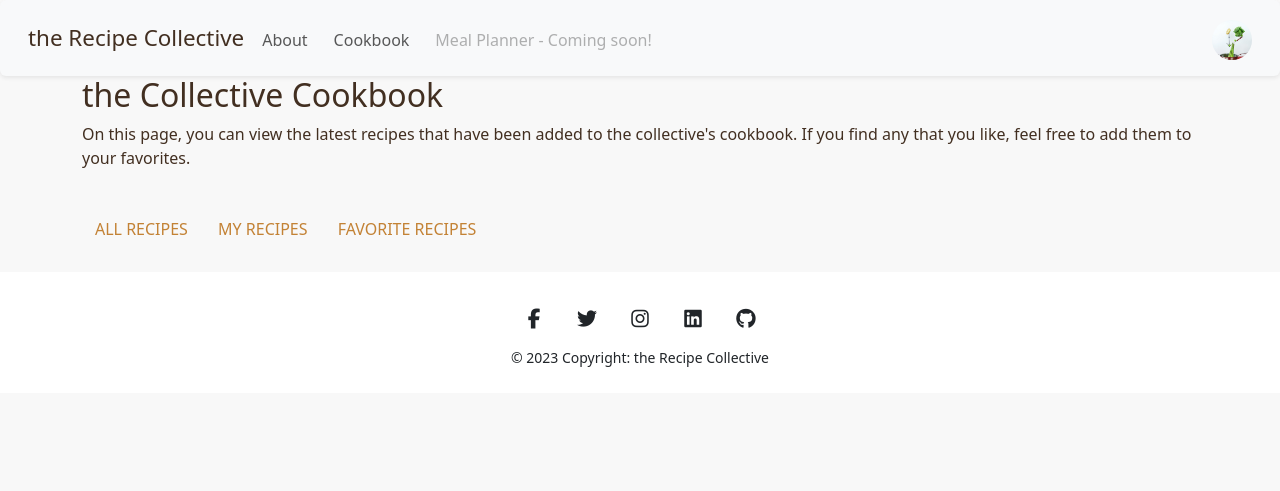
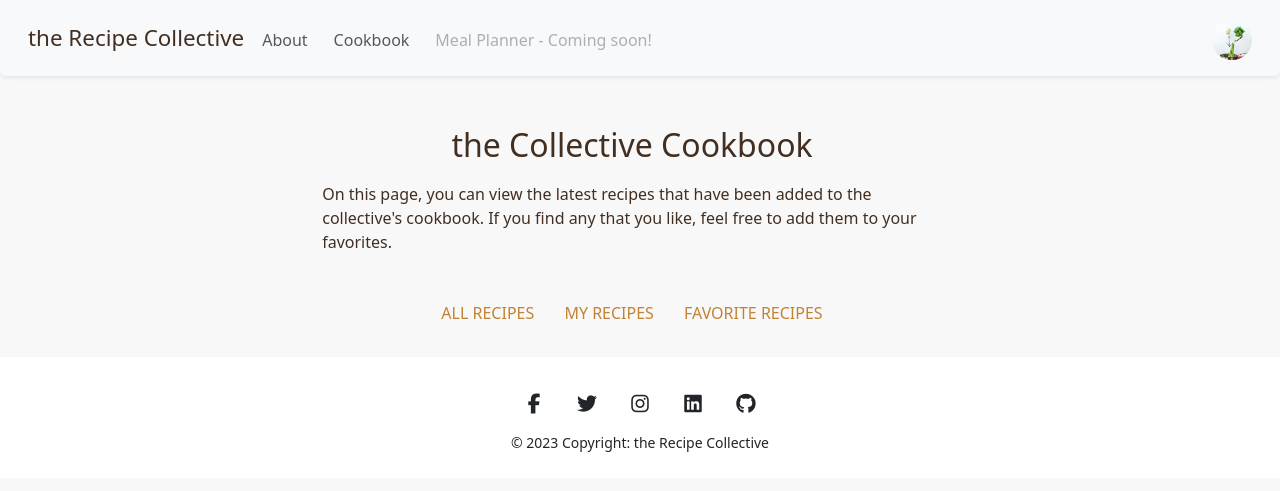
Before and after one commit to SandraBergstrom/theRecipeCollective, a Django app: page /home/ in a window 1280 px wide. Shown: the top 491 px of the page. Run offline with Django 3.2, Linux system fonts and the light colour scheme; the visitor is signed in with stand-in values (Sample User, id 1); data that the repository does not hold is empty; some libraries are stand-ins or nearby versions.

Commit message:
Style details

```diff
--- a/cookbook/templates/cookbook/base.html
+++ b/cookbook/templates/cookbook/base.html
@@ -83,7 +83,7 @@
             </a>
             <ul class="dropdown-menu dropdown-menu-end" aria-labelledby="navbarDropdownMenuAvatar">
               <li>
-                <a class="dropdown-item" href="{% url 'profile' %}">My profile</a>
+                <a class="dropdown-item" href="{% url 'profile' %}">Profile</a>
               </li>
               <li>
                 <a class="dropdown-item" href="{% url 'recipe-create' %}">Add Recipe</a>
--- a/static/cookbook/css/style.css
+++ b/static/cookbook/css/style.css
@@ -286,7 +286,7 @@ a {
     justify-content: center;
 }
 
-#list-header {
+.list-header {
     margin-top: 25px;
     width: 60%;
     display: flex;
@@ -296,6 +296,10 @@ a {
     padding: 25px;
 }
 
+.list-header p {
+    padding-top: 10px;
+}
+
 @media (max-width: 430px) {
 
     #list-header {
@@ -303,8 +307,9 @@ a {
     }
 }
 
-#pagination-container {
+.pagination-container {
     padding-top: 25px;
+    margin: 20px;
 }
 
 .pagination a {
--- a/users/templates/users/profile.html
+++ b/users/templates/users/profile.html
@@ -22,7 +22,7 @@
             <form method="POST" enctype="multipart/form-data">
               {% csrf_token %}
               <fieldset class="form-group">
-                <legend class="border-bottom mb-4">Profile</legend>
+                <legend class="border-bottom mb-4">my Profile</legend>
                 {{ user_form|crispy }}
                 {{ profile_form|crispy }}
               </fieldset>
```
